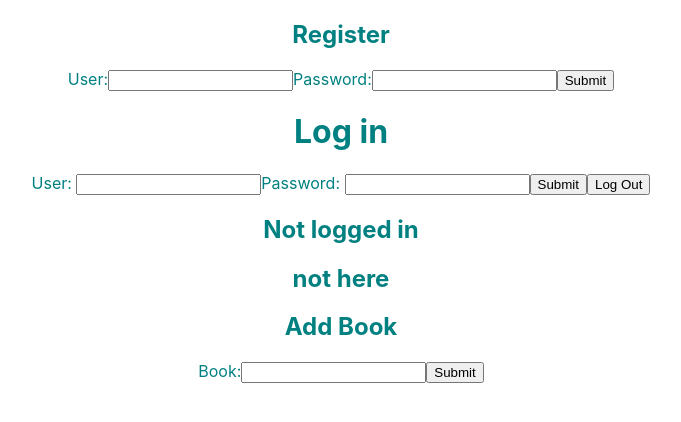
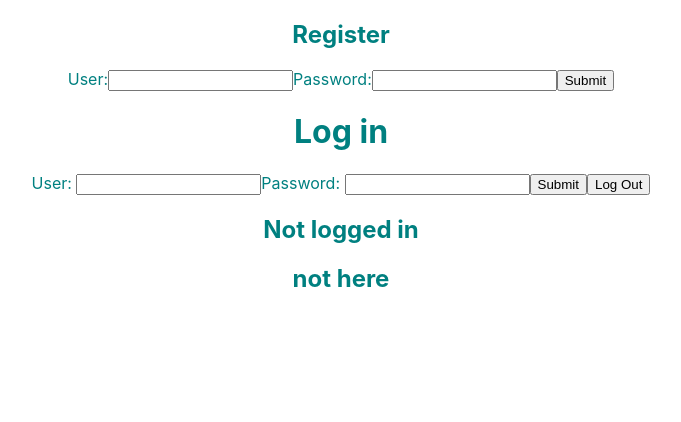
Before and after one commit to anastasia-pan/reactwithexpress, a React (Create React App) app: page / in a window 1280 px wide. Shown: the top 422 px of the page, without its empty margins (299-980 px from the left). Built offline with nearby package versions, Linux system fonts and the light colour scheme; a web font is replaced by a local one.

Commit message:
header added in prep for routes

```diff
--- a/src/App.js
+++ b/src/App.js
@@ -4,7 +4,9 @@ import Register from "./components/Register";
 import Login from "./components/Login";
 import Profile from "./components/Profile";
 import BookList from "./components/Booklist";
-import AddBook from "./components/AddBook";
+import Header from "./components/Header";
+
+// import AddBook from "./components/AddBook";
 
 function App() {
   //props drilling, set user at a global level
@@ -12,10 +14,9 @@ function App() {
 
   return (
     <div className="App">
-      <Register />
-      <Login user={user} setUser={setUser} />
+      <Header user={user} setUser={setUser} />
       <Profile user={user} setUser={setUser} />
-      <AddBook user={user} setUser={setUser} />
+      {/* <AddBook user={user} setUser={setUser} /> */}
     </div>
   );
 }
--- a/src/components/AddBook.jsx
+++ b/src/components/AddBook.jsx
@@ -11,7 +11,7 @@ const AddBook = ({ user, setUser }) => {
     e.preventDefault();
     const payload = { title: bookTitle };
     console.log(user.id, "!!!!!!!!!");
-    const res = await fetch(`http://localhost/sub/17`, {
+    const res = await fetch(`http://localhost/sub/${user.id}`, {
       mode: "cors",
       method: "POST",
       headers: {
--- /dev/null
+++ b/src/components/Header.js
@@ -0,0 +1,14 @@
+import Register from "./Register";
+import Login from "./Login";
+import { useState } from "react";
+
+const Header = ({ user, setUser }) => {
+  return (
+    <>
+      <Register />
+      <Login user={user} setUser={setUser} />
+    </>
+  );
+};
+
+export default Header;
```
